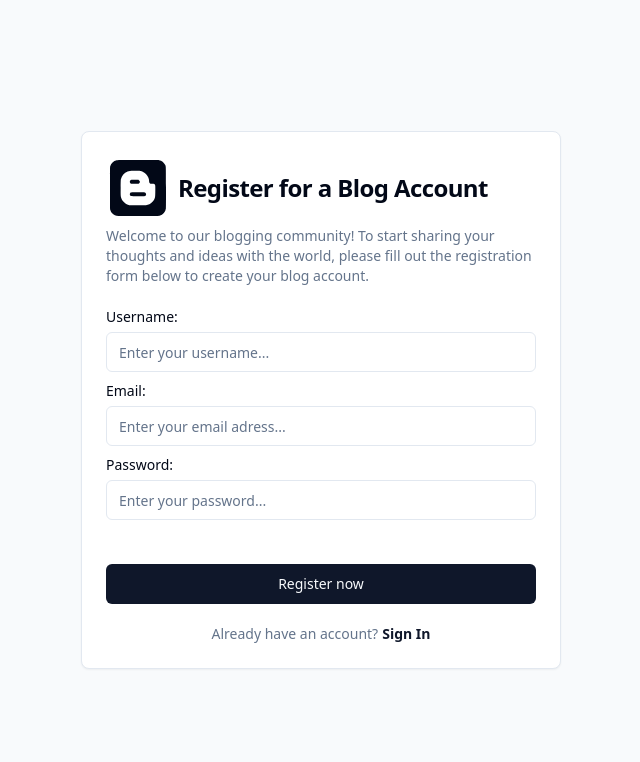
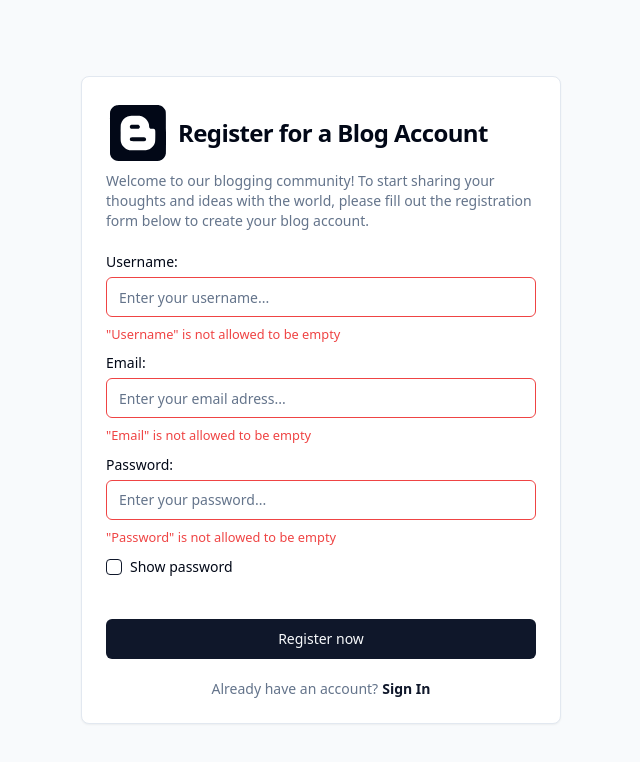
Before and after one commit to BolojanAndrei15/bloggy, a Next.js app: page /register in a window 1280 px wide. Shown: the top 762 px of the page, without its empty margins (319-959 px from the left). Built offline with nearby package versions, Linux system fonts and the light colour scheme.

Commit message:
added the front-end validation for user registration

```diff
--- /dev/null
+++ b/components/ui/checkbox.jsx
@@ -0,0 +1,24 @@
+"use client"
+
+import * as React from "react"
+import * as CheckboxPrimitive from "@radix-ui/react-checkbox"
+import { Check } from "lucide-react"
+
+import { cn } from "@/lib/utils"
+
+const Checkbox = React.forwardRef(({ className, ...props }, ref) => (
+  <CheckboxPrimitive.Root
+    ref={ref}
+    className={cn(
+      "peer h-4 w-4 shrink-0 rounded-sm border border-primary ring-offset-background focus-visible:outline-none focus-visible:ring-2 focus-visible:ring-ring focus-visible:ring-offset-2 disabled:cursor-not-allowed disabled:opacity-50 data-[state=checked]:bg-primary data-[state=checked]:text-primary-foreground",
+      className
+    )}
+    {...props}>
+    <CheckboxPrimitive.Indicator className={cn("flex items-center justify-center text-current")}>
+      <Check className="h-4 w-4" />
+    </CheckboxPrimitive.Indicator>
+  </CheckboxPrimitive.Root>
+))
+Checkbox.displayName = CheckboxPrimitive.Root.displayName
+
+export { Checkbox }
--- a/components/ui/register/RegisterForm.js
+++ b/components/ui/register/RegisterForm.js
@@ -1,7 +1,7 @@
 "use client";
 
 import { FaBlogger } from "react-icons/fa";
-
+import { Checkbox } from "@/components/ui/checkbox";
 import {
   Card,
   CardContent,
@@ -17,16 +17,19 @@ import Link from "next/link";
 import { useEffect, useState } from "react";
 import Joi from "joi";
 
-const schema = Joi.object({
-  username: Joi.string().min(6).alphanum().required(),
-  email: Joi.string()
-    .email({
-      minDomainSegments: 2,
-      tlds: { allow: ["com", "net", "org", "io"] },
-    })
-    .required(),
-  password: Joi.string().min(6).required(),
-});
+const usernameSchema = Joi.string()
+  .min(6)
+  .alphanum()
+  .required()
+  .label("Username");
+
+const emailSchema = Joi.string()
+  .email({
+    minDomainSegments: 2,
+    tlds: { allow: ["com", "net", "org", "io"] },
+  })
+  .label("Email");
+const passwordSchema = Joi.string().min(6).required().label("Password");
 
 export default function RegisterForm() {
   const [input, setInput] = useState({
@@ -35,18 +38,48 @@ export default function RegisterForm() {
     password: "",
   });
 
-  const [error, setError] = useState({
-    username: "",
-    email: "",
-    password: "",
-  });
+  const [username, setUsername] = useState("");
+  const [email, setEmail] = useState("");
+  const [password, setPassword] = useState("");
+  const [pass, showPass] = useState(false);
 
   useEffect(() => {
-    const validationResult = schema.validate(input);
-    const { valid, error } = validationResult;
+    const validateUsername = usernameSchema.validate(input.username);
+    const { valid, error } = validateUsername;
 
-    console.log(error.details);
-  }, [input.username, input.email, input.password]);
+    if (error) {
+      if (error.details[0].path) {
+        setUsername(error.message);
+      }
+    } else {
+      setUsername(true);
+    }
+  }, [input.username]);
+
+  useEffect(() => {
+    const validateEmail = emailSchema.validate(input.email);
+    const { valid, error } = validateEmail;
+    if (error) {
+      if (error.details[0].path) {
+        setEmail(error.message);
+      }
+    } else {
+      setEmail(true);
+    }
+  }, [input.email]);
+
+  useEffect(() => {
+    const validatePassword = passwordSchema.validate(input.password);
+    const { valid, error } = validatePassword;
+
+    if (error) {
+      if (error.details[0].path) {
+        setPassword(error.message);
+      }
+    } else {
+      setPassword(true);
+    }
+  }, [input.password]);
 
   return (
     <div className="w-full sm:w-[30rem]">
@@ -67,31 +100,64 @@ export default function RegisterForm() {
             <div className="flex flex-col space-y-2">
               <Label>Username:</Label>
               <Input
+                className={`${
+                  username != true ? "border-red-500" : "border-green-500"
+                } `}
                 onChange={(e) =>
                   setInput({ ...input, username: e.target.value })
                 }
                 type="text"
                 placeholder="Enter your username..."
               />
+              {username !== "" ? (
+                <Label className="text-[0.8rem] text-red-500">{username}</Label>
+              ) : (
+                ""
+              )}
             </div>
             <div className="flex flex-col space-y-2">
               <Label>Email:</Label>
               <Input
+                className={`${
+                  email != true ? "border-red-500" : "border-green-500"
+                } `}
                 onChange={(e) => setInput({ ...input, email: e.target.value })}
                 type="email"
                 placeholder="Enter your email adress..."
               />
+              {email !== "" ? (
+                <Label className="text-[0.8rem] text-red-500">{email}</Label>
+              ) : (
+                ""
+              )}
             </div>
 
             <div className="flex flex-col space-y-2">
               <Label>Password:</Label>
               <Input
+                className={`${
+                  password != true ? "border-red-500" : "border-green-500"
+                } `}
                 onChange={(e) =>
                   setInput({ ...input, password: e.target.value })
                 }
-                type="text"
+                type={pass ? "text" : "password"}
                 placeholder="Enter your password..."
               />
+              {password !== "" ? (
+                <Label className="text-[0.8rem] text-red-500">{password}</Label>
+              ) : (
+                ""
+              )}
+            </div>
+            <div className="flex items-center space-x-2">
+              <Checkbox onClick={() => showPass(!pass)} id="terms" />
+              <label
+                htmlFor="terms"
+                className="text-sm font-medium leading-none peer-disabled:cursor-not-allowed peer-disabled:opacity-70"
+              >
+                <p>Show password</p>
+              </label>
             </div>
           </div>
         </CardContent>
--- a/package.json
+++ b/package.json
@@ -11,6 +11,7 @@
   "dependencies": {
     "@auth/prisma-adapter": "^1.0.1",
     "@prisma/client": "^5.1.1",
+    "@radix-ui/react-checkbox": "^1.0.4",
     "@radix-ui/react-label": "^2.0.2",
     "@radix-ui/react-slot": "^1.0.2",
     "autoprefixer": "10.4.14",
```
Also changed, not shown: 1 other file (tests, documents, lock files or other folders).
